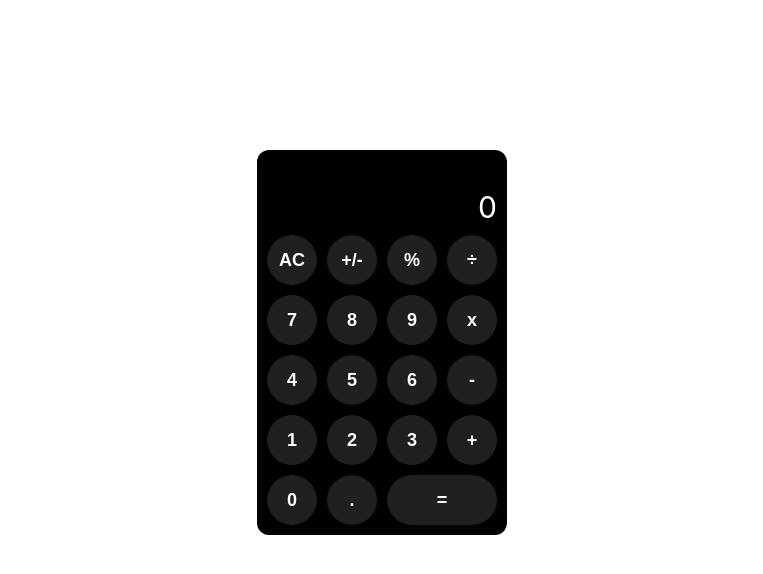
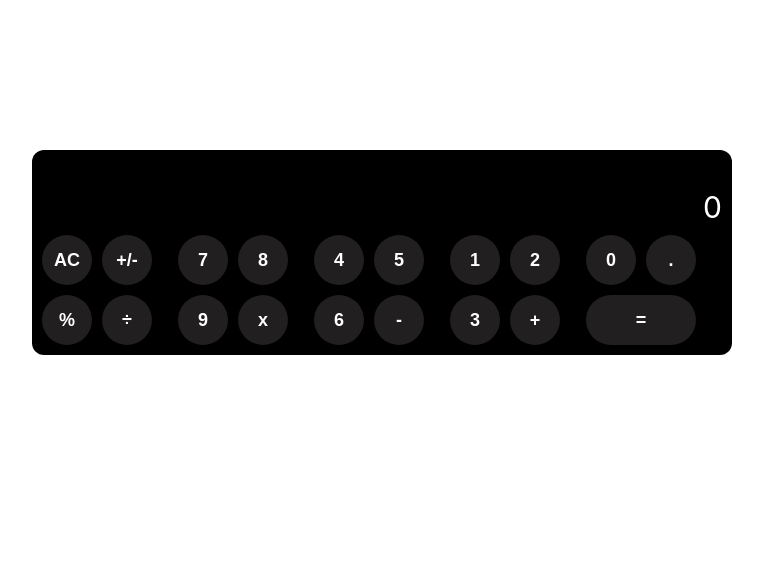
Before and after one commit to Div685/React-Calculator-app, a React (Create React App) app: page / in a window 1280 px wide. Shown: the top 574 px of the page, without its empty margins (258-1021 px from the left). Built offline with nearby package versions, Linux system fonts and the light colour scheme.

Commit message:
Add style files
- Dispaly.css, App.css, ButtonPanel.css

```diff
--- a/src/components/App.js
+++ b/src/components/App.js
@@ -2,6 +2,7 @@ import React, { useState } from 'react';
 import ButtonPanel from './ButtonPanel';
 import Display from './Display';
 import calculate from '../logic/calculate';
+import '../style/App.css';
 
 const App = () => {
   const [newState, setNewState] = useState({
--- a/src/components/ButtonPanel.js
+++ b/src/components/ButtonPanel.js
@@ -1,6 +1,7 @@
 import React from 'react';
 import PropTypes from 'prop-types';
 import Button from './Button';
+import '../style/ButtonPanel.css';
 
 function ButtonPanel({ clickHandler }) {
   return (
--- a/src/components/Display.js
+++ b/src/components/Display.js
@@ -1,5 +1,6 @@
 import React from 'react';
 import PropTypes from 'prop-types';
+import '../style/Display.css';
 
 const Display = ({ total, next }) => (
   <div className="display">
--- a/src/index.css
+++ b/src/index.css
@@ -58,27 +58,6 @@ button:nth-child(4) {
   margin-right: 0;
 }
 
-.main-calc {
-  background: #000;
-  color: #fff;
-  margin: 150px;
-  border-radius: 12px;
-}
-
-.display {
-  height: 75px;
-  font-size: 30px;
-  display: flex;
-  justify-content: flex-end;
-  align-items: flex-end;
-  word-break: break-word;
-  max-width: 250px;
-}
-
-.main-div {
-  margin: 10px;
-}
-
 span {
   margin: 0 10px 0 0;
 }
--- /dev/null
+++ b/src/style/App.css
@@ -0,0 +1,7 @@
+.main-calc {
+  background: #000;
+  color: #fff;
+  margin: 150px;
+  border-radius: 12px;
+  width: 700px;
+}
--- /dev/null
+++ b/src/style/ButtonPanel.css
@@ -0,0 +1,4 @@
+.main-div {
+  margin: 10px;
+  display: flex;
+}
--- /dev/null
+++ b/src/style/Display.css
@@ -0,0 +1,8 @@
+.display {
+  height: 75px;
+  font-size: 30px;
+  display: flex;
+  justify-content: flex-end;
+  align-items: flex-end;
+  word-break: break-word;
+}
```
